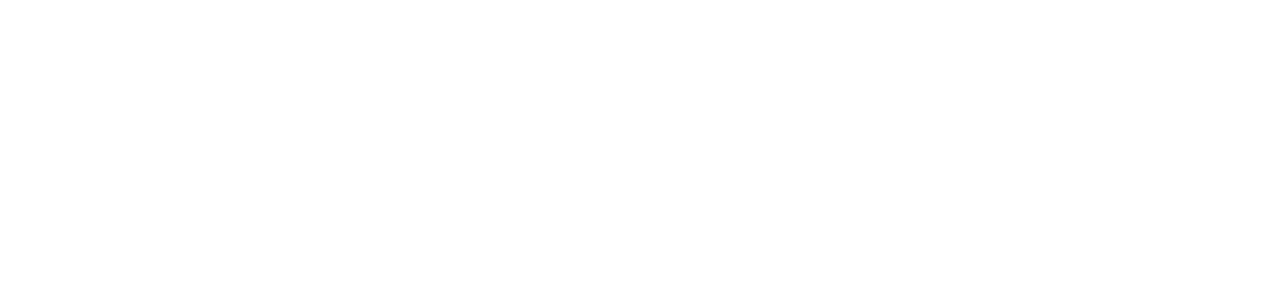
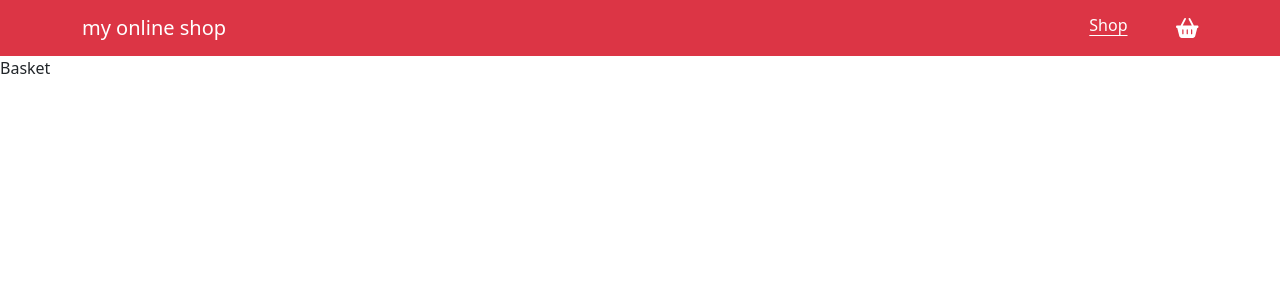
Before and after one commit to sabaMK47/React_onlineShop, a React (Create React App) app: page /basket in a window 1280 px wide. Shown: the top 300 px of the page. Built offline with nearby package versions, Linux system fonts and the light colour scheme.

Commit message:
routing pages and navbar

```diff
--- a/src/App.js
+++ b/src/App.js
@@ -1,8 +1,19 @@
-
+import React from "react";
+import {BrowserRouter , Routes , Route} from "react-router-dom";
+import Nav from "./components/Nav";
+import Basket from "./pages/Basket";
+import Shop from "./pages/Shop";
 
 function App() {
   return (
     <div className="App">
+      <BrowserRouter>
+      <Nav/>
+      <Routes>
+        <Route path="/" element={<Shop/>}/>
+        <Route path="/basket" element={<Basket/>}/>
+      </Routes>
+      </BrowserRouter>
 
     </div>
   );
--- /dev/null
+++ b/src/components/Nav.jsx
@@ -0,0 +1,24 @@
+import React from 'react'
+import "bootstrap/dist/css/bootstrap.min.css";
+import {FontAwesomeIcon} from "@fortawesome/react-fontawesome"
+import {faBasketShopping} from "@fortawesome/free-solid-svg-icons"
+import {Link} from 'react-router-dom'
+function Nav() {
+  return (
+    <>
+    <div className='navbar navbar-expand-lg bg-danger'>
+        <div className='container'>
+            <a className='navbar-brand text-white'>my online shop</a>
+            <ul className='navbar-nav'>
+                <Link to="/" className='navbar-item text-white mx-5 link-offset-2 link-offset-3-hover'>Shop</Link>
+                <Link to="/Basket" className='navbar-item text-white fs-5'><FontAwesomeIcon icon={faBasketShopping}/></Link>
+
+            </ul>
+        </div>
+    </div>
+
+    </>
+  )
+}
+
+export default Nav
--- /dev/null
+++ b/src/pages/Basket.jsx
@@ -0,0 +1,9 @@
+import React from 'react'
+
+function Basket() {
+  return (
+    <div>Basket</div>
+  )
+}
+
+export default Basket
--- /dev/null
+++ b/src/pages/Shop.jsx
@@ -0,0 +1,9 @@
+import React from 'react'
+
+function Shop() {
+  return (
+    <div>Shop</div>
+  )
+}
+
+export default Shop
```
